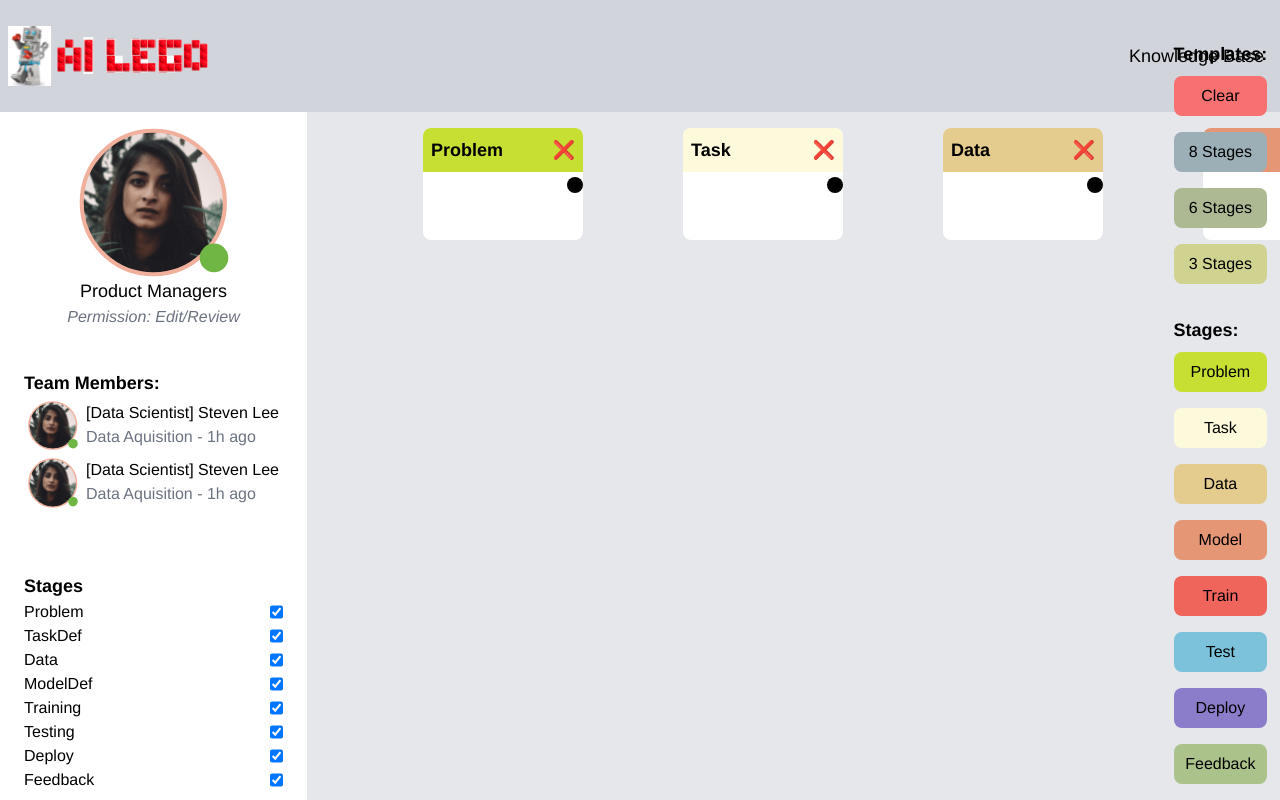
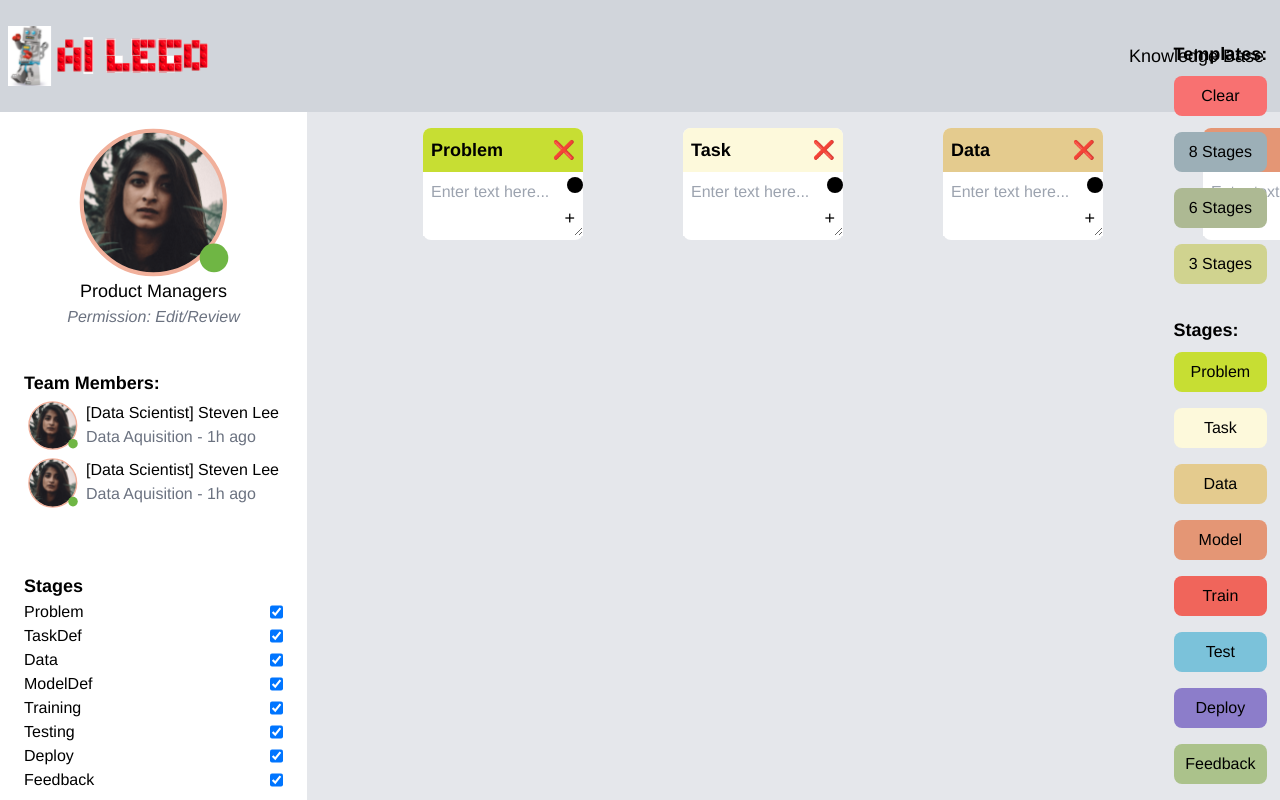
Before and after one commit to henrw/ai-lego, a React (Create React App) app: page / in a window 1280 px wide. Both pictures are taken after a click on the button "8 Stages". Shown: the top 800 px of the page. Built offline with nearby package versions, Linux system fonts and the light colour scheme.

Commit message:
Delete individual card; Input text; Firebase setup; Modal
Delete individual card; Input text; Firebase setup; Popup Modal

```diff
--- a/package.json
+++ b/package.json
@@ -18,7 +18,9 @@
     "react-router-dom": "^6.19.0",
     "react-scripts": "5.0.1",
     "react-xarrows": "^2.0.2",
+    "reactjs-popup": "^2.0.6",
     "sort-by": "^1.2.0",
+    "uuid": "^9.0.1",
     "web-vitals": "^2.1.4",
     "zustand": "^4.4.6"
   },
--- a/src/components/Canvas.jsx
+++ b/src/components/Canvas.jsx
@@ -1,13 +1,11 @@
-
-import React from 'react';
-import Card from './Card';
-import Column from './Column';
-import { useState } from 'react';
-import useMyStore from '../context';
-import Xarrow from 'react-xarrows';
+import React from "react";
+import Card from "./Card";
+import Column from "./Column";
+import { useState } from "react";
+import useMyStore from "../context";
+import Xarrow from "react-xarrows";
 
 const Canvas = () => {
-
   const arrowsPath = "smooth";
 
   const cardsData = useMyStore((store) => store.cardsData);
@@ -16,6 +14,12 @@ const Canvas = () => {
   const addTemplate = useMyStore((store) => store.addTemplate);
   const addCardData = useMyStore((store) => store.addCardData);
 
+  //   // Add a function to handle delete action
+  const handleDelete = (cardId, boxId) => {
+    // Call store action to delete the card and associated arrows
+    useMyStore.getState().deleteCardAndArrows(cardId, boxId);
+  };
+
   console.log("Canvas rendering");
 
   return (
@@ -23,7 +27,9 @@ const Canvas = () => {
     <div className="flex flex-row w-full h-full">
       {cardsData.map((card) => (
         <Card
-                    id={card.id} handleDelete={() => {}}
+          id={card.id}
+          //   handleDelete={() => {}}
+          handleDelete={handleDelete}
           key={card.id}
           text={card.descr}
           position={card.canvasData}
@@ -45,25 +51,84 @@ const Canvas = () => {
         />
       ))}
 
-            <div className='flex flex-col right-[1%] bottom-[1%] absolute'>
-            <p className='font-bold text-lg'>Templates:</p>
-                <button onClick={()=>addTemplate("empty")} className='bg-red-400 rounded-lg p-2 my-2'>Clear</button>
-                <button onClick={()=>addTemplate("8-stage")} className='bg-cardet-gray rounded-lg p-2 my-2'>8 Stages</button>
-                <button onClick={()=>addTemplate("6-stage")} className='bg-sage rounded-lg p-2 my-2'>6 Stages</button>
-                <button onClick={()=>addTemplate("3-stage")} className='bg-citron rounded-lg p-2 my-2'>3 Stages</button>
+      <div className="flex flex-col right-[1%] bottom-[1%] absolute">
+        <p className="font-bold text-lg">Templates:</p>
+        <button
+          onClick={() => addTemplate("empty")}
+          className="bg-red-400 rounded-lg p-2 my-2"
+        >
+          Clear
+        </button>
+        <button
+          onClick={() => addTemplate("8-stage")}
+          className="bg-cardet-gray rounded-lg p-2 my-2"
+        >
+          8 Stages
+        </button>
+        <button
+          onClick={() => addTemplate("6-stage")}
+          className="bg-sage rounded-lg p-2 my-2"
+        >
+          6 Stages
+        </button>
+        <button
+          onClick={() => addTemplate("3-stage")}
+          className="bg-citron rounded-lg p-2 my-2"
+        >
+          3 Stages
+        </button>
         <br></br>
-                <p className='font-bold text-lg'>Stages:</p>
-                <button onClick={()=>addCardData("problem")} className='bg-problem rounded-lg p-2 my-2'>Problem</button>
-                <button onClick={()=>addCardData("task")} className='bg-task rounded-lg p-2 my-2'>Task</button>
-                <button onClick={()=>addCardData("data")} className='bg-data rounded-lg p-2 my-2'>Data</button>
-                <button onClick={()=>addCardData("model")} className='bg-model rounded-lg p-2 my-2'>Model</button>
-                <button onClick={()=>addCardData("train")} className='bg-train rounded-lg p-2 my-2'>Train</button>
-                <button onClick={()=>addCardData("test")} className='bg-test rounded-lg p-2 my-2'>Test</button>
-                <button onClick={()=>addCardData("deploy")} className='bg-deploy rounded-lg p-2 my-2'>Deploy</button>
-                <button onClick={()=>addCardData("feedback")} className='bg-feedback rounded-lg p-2 my-2'>Feedback</button>
+        <p className="font-bold text-lg">Stages:</p>
+        <button
+          onClick={() => addCardData("problem")}
+          className="bg-problem rounded-lg p-2 my-2"
+        >
+          Problem
+        </button>
+        <button
+          onClick={() => addCardData("task")}
+          className="bg-task rounded-lg p-2 my-2"
+        >
+          Task
+        </button>
+        <button
+          onClick={() => addCardData("data")}
+          className="bg-data rounded-lg p-2 my-2"
+        >
+          Data
+        </button>
+        <button
+          onClick={() => addCardData("model")}
+          className="bg-model rounded-lg p-2 my-2"
+        >
+          Model
+        </button>
+        <button
+          onClick={() => addCardData("train")}
+          className="bg-train rounded-lg p-2 my-2"
+        >
+          Train
+        </button>
+        <button
+          onClick={() => addCardData("test")}
+          className="bg-test rounded-lg p-2 my-2"
+        >
+          Test
+        </button>
+        <button
+          onClick={() => addCardData("deploy")}
+          className="bg-deploy rounded-lg p-2 my-2"
+        >
+          Deploy
+        </button>
+        <button
+          onClick={() => addCardData("feedback")}
+          className="bg-feedback rounded-lg p-2 my-2"
+        >
+          Feedback
+        </button>
       </div>
-
-        </div >
+    </div>
 
     // </DndProvider>
   );
--- a/src/components/Card/index.jsx
+++ b/src/components/Card/index.jsx
@@ -2,24 +2,23 @@
 import React, { useRef, useState } from "react";
 import { ItemTypes } from "../Constants";
 import Draggable from "react-draggable";
-import Xarrow from 'react-xarrows';
+import Xarrow from "react-xarrows";
 import useMyStore from "../../context";
-import { shallow } from 'zustand/shallow';
-/**
- * Your Component
- */
+import { shallow } from "zustand/shallow";
+import Popup from "reactjs-popup";
+import { v4 as uuidv4 } from "uuid";
 
 const getStageColor = (id) => {
-  const stage = id.split("_")[0]
+  const stage = id.split("_")[0];
   console.log(stage);
-}
-
+};
 
 const ConnectPointsWrapper = ({ boxId, handler, dragRef, boxRef }) => {
   const ref1 = useRef();
 
   const [position, setPosition] = useState({});
   const [beingDragged, setBeingDragged] = useState(false);
+
   return (
     <React.Fragment>
       <div
@@ -51,32 +50,111 @@ const ConnectPointsWrapper = ({ boxId, handler, dragRef, boxRef }) => {
         }}
       />
       {beingDragged ? (
-        <Xarrow path="straight" start={boxId} startAnchor={"right"} end={ref1} />
+        <Xarrow
+          path="straight"
+          start={boxId}
+          startAnchor={"right"}
+          end={ref1}
+        />
       ) : null}
     </React.Fragment>
   );
 };
 
 export default function Card({ id, handleDelete, text, handler, boxId }) {
-
   // const [text, setText] = useState("");
 
-  const cardData = useMyStore((store) => (
-    store.cardsData.filter((cardData) => cardData.id === id)[0]
-  ), shallow)
+  const cardData = useMyStore(
+    (store) => store.cardsData.filter((cardData) => cardData.id === id)[0],
+    shallow
+  );
 
-  const setCardPosition = useMyStore((store) => (
-    store.setCardPosition
-  ))
+  const setCardPosition = useMyStore((store) => store.setCardPosition);
   const dragRef = useRef();
   const boxRef = useRef();
 
   const handleStop = (event, dragElement) => {
-    setCardPosition(dragElement.node.id, { x: dragElement.x, y: dragElement.y });
+    setCardPosition(dragElement.node.id, {
+      x: dragElement.x,
+      y: dragElement.y,
+    });
   };
 
   const addArrow = useMyStore((store) => store.addArrow);
-  const refreshArrows = useMyStore((store) => store.refreshArrows);
+  const stageName =
+    id.split("-")[0].charAt(0).toUpperCase() + id.split("-")[0].slice(1);
+
+  const refreshArrows = useMyStore((store) => store.refreshArrows); // Add this function inside the Card component before the return statement
+
+  const handleTextChange = (newText, cardId) => {
+    // Call a store action to update the text for this specific card
+    useMyStore.getState().updateCardText(cardId, newText);
+  };
+
+  // Add state to control the visibility of the popup
+  const [open, setOpen] = useState(false);
+  const closeModal = () => setOpen(false);
+  const [showCommentBox, setShowCommentBox] = useState(false);
+  const [comments, setComments] = useState([]);
+  const [commentText, setCommentText] = useState("");
+
+  // const handleSaveComment = (text, parentId = null) => {
+  //   const newComment = {
+  //     id: uuidv4(), // you can use a package like uuid to generate unique ids
+  //     text,
+  //     parentId,
+  //     childComments: [],
+  //   };
+  //   // Add logic to handle nested comments if parentId is not null
+  //   setComments((currentComments) => [...currentComments, newComment]);
+  // };
+  const handleSaveComment = (text, parentId = null) => {
+    if (!text) return; // Don't save empty comments
+    const newComment = {
+      id: uuidv4(),
+      text: text, // Use the text passed as an argument
+      parentId: parentId,
+      childComments: [],
+    };
+    setComments((currentComments) => [...currentComments, newComment]);
+  };
+
+  const CommentComponent = ({ comment }) => (
+    <div className="comment">
+      <p>{comment.text}</p>
+      {/* Button to reply to a comment */}
+      <button onClick={() => handleReplyToComment(comment.id)}>Reply</button>
+      {/* Render nested comments */}
+      {comment.childComments.map((childId) => {
+        const childComment = comments.find((c) => c.id === childId);
+        return <CommentComponent key={childId} comment={childComment} />;
+      })}
+    </div>
+  );
+  const handleReplyToComment = (parentId, replyText) => {
+    // First, create the new comment object with a reference to its parent
+    const replyComment = {
+      id: uuidv4(),
+      text: replyText,
+      parentId: parentId,
+      childComments: [],
+    };
+
+    // Then, add the new comment to the main comments array
+    setComments((currentComments) => [...currentComments, replyComment]);
+
+    // Lastly, find the parent comment and update its childComments array
+    setComments((currentComments) =>
+      currentComments.map((comment) =>
+        comment.id === parentId
+          ? {
+              ...comment,
+              childComments: [...comment.childComments, replyComment.id],
+            }
+          : comment
+      )
+    );
+  };
 
   return (
     <Draggable
@@ -93,17 +171,24 @@ export default function Card({ id, handleDelete, text, handler, boxId }) {
         ref={boxRef}
         onDragOver={(e) => e.preventDefault()}
         onDrop={(e) => {
-          console.log(e.dataTransfer.getData("arrow"))
+          console.log(e.dataTransfer.getData("arrow"));
           if (e.dataTransfer.getData("arrow") != boxId) {
             const refs = { start: e.dataTransfer.getData("arrow"), end: boxId };
             addArrow(refs);
           }
         }}
       >
-        <div className={`text-lg flex flex-row font-bold bg-${id.split('-')[0]} p-2 rounded-t-lg`}>
-          <p>{id.split('-')[0].charAt(0).toUpperCase() + id.split('-')[0].slice(1)}</p>
+        <div
+          className={`text-lg flex flex-row font-bold bg-${
+            id.split("-")[0]
+          } p-2 rounded-t-lg`}
+        >
+          {stageName}
+          {/* <button onClick={() => handleDelete(id)} className="ml-auto text-lg">
+            ❌
+          </button> */}
           <button
-            onClick={() => handleDelete(id)}
+            onClick={() => handleDelete(id, boxId)}
             className="ml-auto text-lg"
           >
             ❌
@@ -111,9 +196,81 @@ export default function Card({ id, handleDelete, text, handler, boxId }) {
 
           <ConnectPointsWrapper {...{ boxId, handler, dragRef, boxRef }} />
         </div>
-        <p className="p-2">{text}</p>
+        {/* <p className="p-2">{text}</p> */}
+        <textarea
+          className="p-2"
+          value={text}
+          onChange={(e) => handleTextChange(e.target.value, id)}
+          placeholder="Enter text here..."
+        />
+        {/* Amplify button */}
+        <button
+          className="absolute bottom-2 right-2 text-lg"
+          onClick={() => setOpen((o) => !o)}
+        >
+          +
+        </button>
+        <Popup open={open} closeOnDocumentClick onClose={closeModal}>
+          {/* Popup content here, you can use the same structure as the given Popup code */}
+          {(close) => (
+            // <div className="modal w-96 p-5 bg-white rounded shadow-lg text-gray-700 whitespace-normal">
+            // <div className="p-5 bg-white rounded shadow-lg text-gray-700 w-96 min-h-[150px]">
+            <div className="modal w-[600px] p-5 bg-white rounded shadow-lg text-gray-700 ">
+              <button
+                className="text-black absolute top-0 right-0 mt-4 mr-4"
+                onClick={close}
+              >
+                &times;
+              </button>
+              <div className="text-lg border-b border-gray-200 pb-2 mb-2">
+                {stageName}
+              </div>
+              {/* <div className="mb-4">{text}</div> */}
+              <div className="mb-4 text-sm overflow-auto">{text}</div>
+              {/* Comment section */}
+              {showCommentBox && (
+                <div>
+                  <textarea
+                    className="comment-box w-full p-2 mb-2" // Set the width to full
+                    placeholder="Type your comment here..."
+                    value={commentText}
+                    onChange={(e) => setCommentText(e.target.value)}
+                  ></textarea>
+                  <button
+                    className="bg-blue-500 text-white font-bold py-1 px-2 rounded text-sm"
+                    onClick={() => handleSaveComment(commentText)}
+                  >
+                    Save
+                  </button>
+                </div>
+              )}
+              <div className="comments-section">
+                {comments.map((comment) => (
+                  <CommentComponent key={comment.id} comment={comment} />
+                ))}
+              </div>
+
+              <div className="flex justify-center space-x-2 mt-2">
+                <button
+                  className="bg-red-500 text-white font-bold py-2 px-2 rounded"
+                  onClick={() => setShowCommentBox(!showCommentBox)}
+                >
+                  Comment
+                </button>
+                <button
+                  className="bg-red-500 text-white font-bold py-2 px-2 rounded"
+                  onClick={() => {
+                    console.log("modal closed ");
+                    close();
+                  }}
+                >
+                  Close Modal
+                </button>
+              </div>
+            </div>
+          )}
+        </Popup>
       </div>
     </Draggable>
-
   );
 }
--- a/src/context.jsx
+++ b/src/context.jsx
@@ -3,54 +3,74 @@ import { create } from "zustand";
 import { devtools, persist, createJSONStorage } from "zustand/middleware";
 
 const cardsDatatemplates = {
-    '8-stage': {
+  "8-stage": {
     cardsData: [
-            { id: 'problem-0', descr: '', details: {}, position: { x: 100, y: 0 } },
-            { id: 'task-0', descr: '', details: {}, position: { x: 200, y: 0 } },
-            { id: 'data-0', descr: '', details: {}, position: { x: 300, y: 0 } },
-            { id: 'model-0', descr: '', details: {}, position: { x: 400, y: 0 } },
-            { id: 'train-0', descr: '', details: {}, position: { x: 500, y: 0 } },
-            { id: 'test-0', descr: '', details: {}, position: { x: 600, y: 0 } },
-            { id: 'deploy-0', descr: '', details: {}, position: { x: 700, y: 0 } },
-            { id: 'feedback-0', descr: '', details: {}, position: { x: 800, y: 0 } },
+      { id: "problem-0", descr: "", details: {}, position: { x: 100, y: 0 } },
+      { id: "task-0", descr: "", details: {}, position: { x: 200, y: 0 } },
+      { id: "data-0", descr: "", details: {}, position: { x: 300, y: 0 } },
+      { id: "model-0", descr: "", details: {}, position: { x: 400, y: 0 } },
+      { id: "train-0", descr: "", details: {}, position: { x: 500, y: 0 } },
+      { id: "test-0", descr: "", details: {}, position: { x: 600, y: 0 } },
+      { id: "deploy-0", descr: "", details: {}, position: { x: 700, y: 0 } },
+      { id: "feedback-0", descr: "", details: {}, position: { x: 800, y: 0 } },
     ],
     arrows: [
-            {start: 'problem-0', end: 'task-0'},
-            {start: 'task-0', end: 'data-0'},
-            {start: 'data-0', end: 'model-0'},
-            {start: 'model-0', end: 'train-0'},
-            {start: 'train-0', end: 'test-0'},
-            {start: 'test-0', end: 'deploy-0'},
-            {start: 'deploy-0', end: 'feedback-0'},
-        ]
+      { start: "problem-0", end: "task-0" },
+      { start: "task-0", end: "data-0" },
+      { start: "data-0", end: "model-0" },
+      { start: "model-0", end: "train-0" },
+      { start: "train-0", end: "test-0" },
+      { start: "test-0", end: "deploy-0" },
+      { start: "deploy-0", end: "feedback-0" },
+    ],
   },
-    '6-stage': {
+  "6-stage": {
     cardsData: [
-            { id: 'problemDef-0', descr: '', details: {}, position: { x: 100, y: 0 } },
-            { id: 'data-0', descr: '', details: {}, position: { x: 200, y: 0 } },
-            { id: 'modelDevelopment-0', descr: '', details: {}, position: { x: 300, y: 0 } },
-            { id: 'modelEvaluation-0', descr: '', details: {}, position: { x: 400, y: 0 } },
-            { id: 'deployment-0', descr: '', details: {}, position: { x: 500, y: 0 } },
-            { id: 'MLOps-0', descr: '', details: {}, position: { x: 600, y: 0 } },
+      {
+        id: "problemDef-0",
+        descr: "",
+        details: {},
+        position: { x: 100, y: 0 },
+      },
+      { id: "data-0", descr: "", details: {}, position: { x: 200, y: 0 } },
+      {
+        id: "modelDevelopment-0",
+        descr: "",
+        details: {},
+        position: { x: 300, y: 0 },
+      },
+      {
+        id: "modelEvaluation-0",
+        descr: "",
+        details: {},
+        position: { x: 400, y: 0 },
+      },
+      {
+        id: "deployment-0",
+        descr: "",
+        details: {},
+        position: { x: 500, y: 0 },
+      },
+      { id: "MLOps-0", descr: "", details: {}, position: { x: 600, y: 0 } },
     ],
     arrows: [
-            {start: 'problemDef-0', end: 'data-0'},
-            {start: 'data-0', end: 'modelDevelopment-0'},
-            {start: 'modelDevelopment-0', end: 'modelEvaluation-0'},
-            {start: 'modelEvaluation-0', end: 'deployment-0'},
-            {start: 'deployment-0', end: 'MLOps-0'},
-        ]
+      { start: "problemDef-0", end: "data-0" },
+      { start: "data-0", end: "modelDevelopment-0" },
+      { start: "modelDevelopment-0", end: "modelEvaluation-0" },
+      { start: "modelEvaluation-0", end: "deployment-0" },
+      { start: "deployment-0", end: "MLOps-0" },
+    ],
   },
-    '3-stage': {
+  "3-stage": {
     cardsData: [
-            { id: 'design-0', descr: '', details: {}, position: { x: 100, y: 0 } },
-            { id: 'develop-0', descr: '', details: {}, position: { x: 200, y: 0 } },
-            { id: 'deploy-0', descr: '', details: {}, position: { x: 300, y: 0 } },
+      { id: "design-0", descr: "", details: {}, position: { x: 100, y: 0 } },
+      { id: "develop-0", descr: "", details: {}, position: { x: 200, y: 0 } },
+      { id: "deploy-0", descr: "", details: {}, position: { x: 300, y: 0 } },
     ],
     arrows: [
-            {start: 'design-0', end: 'develop-0'},
-            {start: 'develop-0', end: 'deploy-0'},
-        ]
+      { start: "design-0", end: "develop-0" },
+      { start: "develop-0", end: "deploy-0" },
+    ],
   },
 };
 
@@ -67,36 +87,54 @@ const myStore = (set) => ({
   ],
   arrows: [],
   uuid: 0,
-    addCardData: (stage) => set(
-        produce(store => {
+  addCardData: (stage) =>
+    set(
+      produce((store) => {
         store.uuid += 1;
-            store.cardsData.push({ id: stage+'-'+store.uuid, descr: '', details: {}, position: { x: 0, y: 0 } });
-        }
-        ),
+        store.cardsData.push({
+          id: stage + "-" + store.uuid,
+          descr: "",
+          details: {},
+          position: { x: 0, y: 0 },
+        });
+      }),
       false,
       "addCardData"
     ),
-    setCardPosition: (id, position) => set(
-        produce(store => {
-            store.cardsData.map(cardData => {
-                if (cardData.id == id)
-                    cardData.position = position;
+  // Add this action to your store
+  updateCardText: (id, newText) =>
+    set(
+      produce((store) => {
+        const cardToUpdate = store.cardsData.find((card) => card.id === id);
+        if (cardToUpdate) {
+          cardToUpdate.descr = newText;
+        }
+      })
+    ),
+  setCardPosition: (id, position) =>
+    set(
+      produce((store) => {
+        store.cardsData.map((cardData) => {
+          if (cardData.id == id) cardData.position = position;
         });
       })
     ),
-    addArrow: (refs) => set(
-        produce(store => {
+  addArrow: (refs) =>
+    set(
+      produce((store) => {
         store.arrows.push(refs);
       })
     ),
-    refreshArrows: () => set(
-        produce(store => {
+  refreshArrows: () =>
+    set(
+      produce((store) => {
         store.arrows = [...store.arrows];
       })
     ),
-    addTemplate: (type) => set(
-        produce(store => {
-            if (cardsDatatemplates[type]){
+  addTemplate: (type) =>
+    set(
+      produce((store) => {
+        if (cardsDatatemplates[type]) {
           store.cardsData = cardsDatatemplates[type].cardsData;
           store.arrows = cardsDatatemplates[type].arrows;
         } else {
@@ -104,38 +142,22 @@ const myStore = (set) => ({
           store.arrows = [];
         }
       })
-    )
-    // const newCardData = JSON.parse(JSON.stringify(state.cardDataTemplate));
-    // newCardData.id = stage + "-" + state.stagesData[stage].nextCount;
-
-    // // const newCardsData = [...state.cardsData, newCardData];
-    // // const newLive = [...state.stagesData[stage].live, state.stagesData[stage].nextCount];
-    // // const newNextCount = state.stagesData[stage].nextCount + 1;
-    // return {
-    //     cardsData: [...state.cardsData],
-    // };
-    // deleteCard: (id) => set((state) => {
-    //     // let newCardsData = state.cardsData.filter(cardData => (cardData.id != id));
-    //     const [stage, count] = id.split('-');
-    //     let newLive = state.stagesData[stage].live.filter(idx => (idx !== count));
-    //     let newDeleted = [state.stagesData[stage].newDeleted, count];
-    //     return {
-    //         cardsData: state.cardsData,
-    //         stagesData: {
-    //             ...state.stagesData,
-    //             stage: {
-    //                 ...state.stagesData[stage],
-    //                 live: newLive,
-    //                 deleted: newDeleted,
-    //             }
-    //         }
-    //     }
-    // })
+    ),
+  deleteCardAndArrows: (cardId, boxId) =>
+    set((state) => {
+      // Filter out the card from cardsData
+      const newCardsData = state.cardsData.filter((card) => card.id !== cardId);
+      // Filter out the arrows associated with the card
+      const newArrows = state.arrows.filter(
+        (arrow) => arrow.start !== boxId && arrow.end !== boxId
+      );
+      return { ...state, cardsData: newCardsData, arrows: newArrows };
+    }),
 });
 
 const useMyStore = create(
   // persist(
-    devtools(myStore),
+  devtools(myStore)
   // {name: "myStore"}
   // )
 );
--- a/src/firebase.js
+++ b/src/firebase.js
@@ -30,10 +30,7 @@ import { getDatabase } from "firebase/database";
 // App Check
 import { initializeAppCheck, ReCaptchaV3Provider } from "firebase/app-check";
 
-// TODO: Add SDKs for Firebase products that you want to use
-// https://firebase.google.com/docs/web/setup#available-libraries
-
-// Your web app's Firebase configuration
+// AI-LEGO's Firebase configuration
 // For Firebase JS SDK v7.20.0 and later, measurementId is optional
 const firebaseConfig = {
   apiKey: "AIzaSyCJ8cbkQs2Avk8EsNZhAlk0j4mhGGFNcus",
```
Also changed, not shown: src/App.jsx (+12 -19 lines), src/components/Column.jsx (+21 -11 lines), 1 other file (tests, documents, lock files or other folders). Lines whose indentation alone changed are shown as unchanged.
